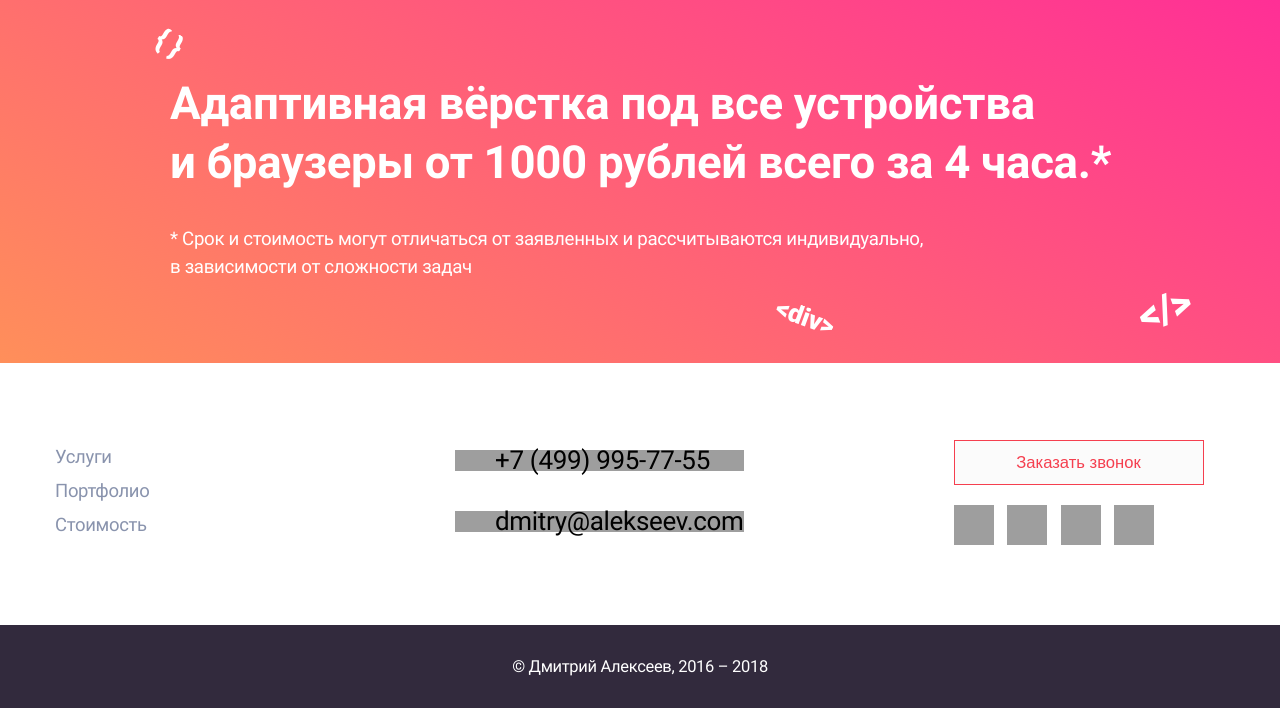
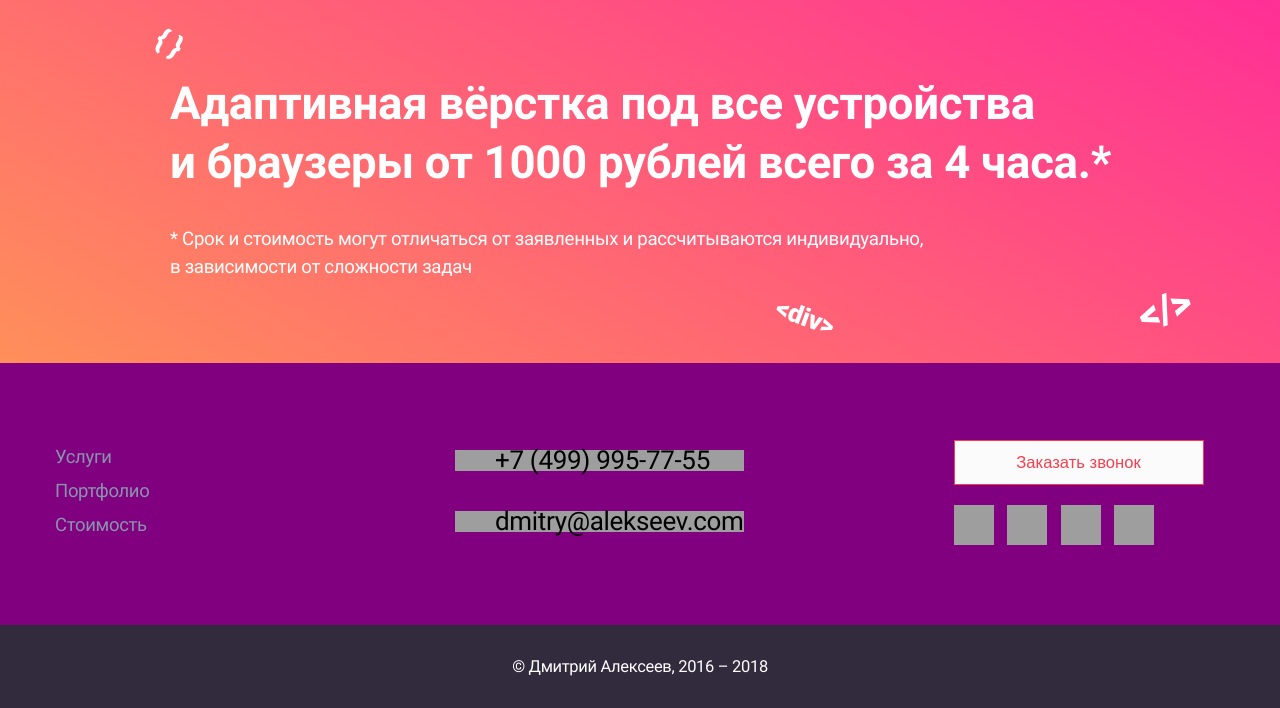
Before and after one commit to xansochi/layout, a PHP site: page /index.html in a window 1280 px wide. Shown: the part 2273-2981 px from the top of the page. Run offline with PHP 8.4, Linux system fonts and the light colour scheme; some libraries are stand-ins or nearby versions; grey boxes are pictures that could not be loaded.

Commit message:
фиолетовый фон

```diff
--- a/css/css.css
+++ b/css/css.css
@@ -260,3 +260,7 @@ textarea {
     box-shadow: 0 0 10px rgba(0, 0, 0, 0.5);
     border-radius: 100%;
 }
+
+body {
+    background-color: purple;
+}
```
